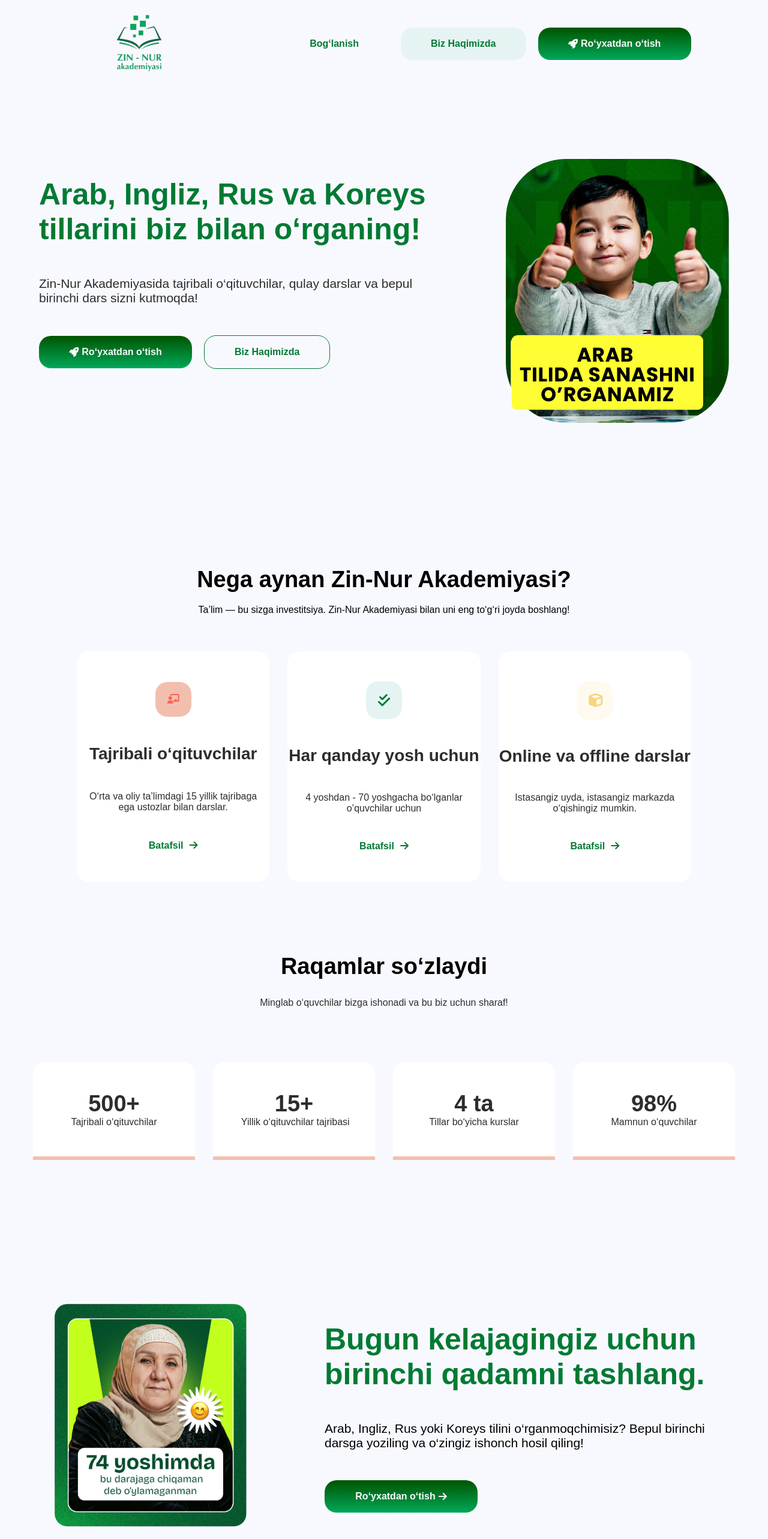
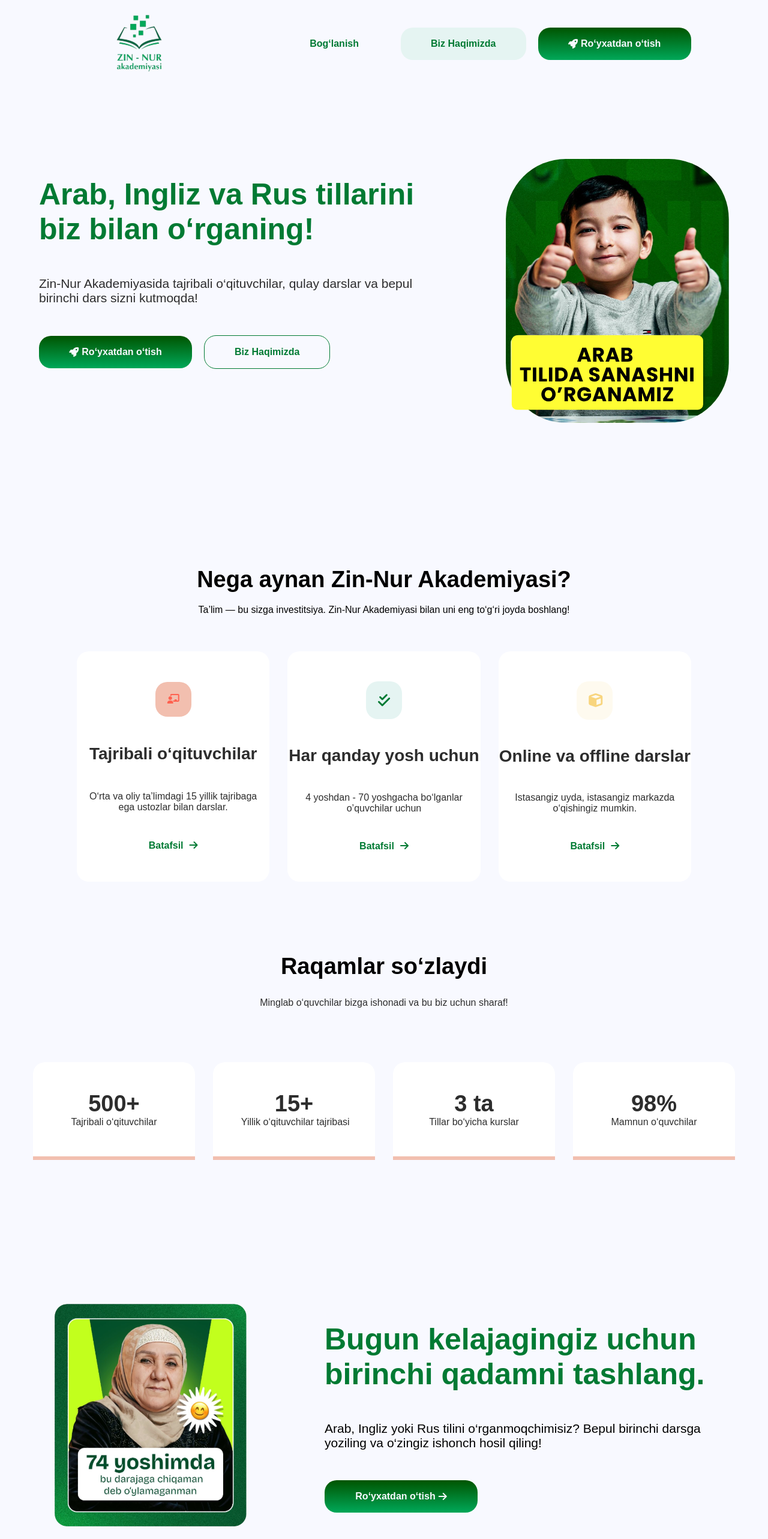
Before and after one commit to Mirazamn/Zin-NurAcademy, a React (Vite) app: page / in a window 1280 px wide. Shown: the top 2566 px of the page at 60% size. Built offline with nearby package versions, Linux system fonts and the light colour scheme.

Commit message:
Academy info corrected

```diff
--- a/src/asstes/plan.jsx
+++ b/src/asstes/plan.jsx
@@ -17,6 +17,7 @@ import GetLandingImg from './images/get-landing.svg' // Get Landing
 import Visuals from './images/Visuals.svg' // Hero
 import StarIcon from './images/Star-Icon.svg'
 import EmptyStar from './images/star-empty.svg'
+import Call from './ui-icons/call.svg'
 
 
 
@@ -24,4 +25,4 @@ import EmptyStar from './images/star-empty.svg'
 
 
 
-export {CallToAction, PhoneCall, EnvelopeSimple, twitter, behance, dribbble, instagram, UserImg, SarahK, MichaelL, LaurenM, Youtube, Instagram, Github, Linkedin, GetLandingImg, Visuals, StarIcon, EmptyStar};
+export {CallToAction, PhoneCall, EnvelopeSimple, twitter, behance, dribbble, instagram, UserImg, SarahK, MichaelL, LaurenM, Youtube, Instagram, Github, Linkedin, GetLandingImg, Visuals, StarIcon, EmptyStar, Call};
--- a/src/components/Call-To-Action/app.jsx
+++ b/src/components/Call-To-Action/app.jsx
@@ -21,7 +21,7 @@ function CTA() {
             <div data-aos="fade-left" className="hero-txt">
               <h1 className="display-l" id='second-hero'>Bugun kelajagingiz uchun birinchi qadamni tashlang.</h1>
               <p className="body-l">
-               Arab, Ingliz, Rus yoki Koreys tilini o‘rganmoqchimisiz? Bepul birinchi darsga yoziling va o‘zingiz ishonch hosil qiling!
+               Arab, Ingliz yoki Rus tilini o‘rganmoqchimisiz? Bepul birinchi darsga yoziling va o‘zingiz ishonch hosil qiling!
               </p>
               <div className="buttons">
                 <a
--- a/src/components/Contacts/app.jsx
+++ b/src/components/Contacts/app.jsx
@@ -2,7 +2,7 @@ import './style.css'
 import '../../components/variable.css'
 import '../../index.css'
 
-import {PhoneCall, EnvelopeSimple, twitter, behance, dribbble, instagram, UserImg} from '../../asstes/plan'
+import {PhoneCall, EnvelopeSimple, twitter, behance, dribbble, instagram, UserImg, Call} from '../../asstes/plan'
 
 import { useState } from 'react'
 
@@ -93,7 +93,7 @@ function Contacts() {
 
                 <div data-aos="fade-up" data-aos-delay="100" className="field flex">
                   <label htmlFor="email">
-                    <img src={EnvelopeSimple} alt="" />
+                    <img src={Call} alt="" />
                   </label>
                   <input type="number" className="body-m" id="email" placeholder="Telefon Raqam" onChange={(e) => setPhone(e.target.value)} required />
                 </div>
--- a/src/components/Contacts/style.css
+++ b/src/components/Contacts/style.css
@@ -29,6 +29,7 @@
 .contact-details h2 {
     color: var(--Mine-Shaft);
     gap: 5px;
+    align-items: center;
 }
 
 
--- a/src/components/Feedbacks/app.jsx
+++ b/src/components/Feedbacks/app.jsx
@@ -74,7 +74,7 @@ function Feedbacks() {
 
                 <main>
                   <p className="body-m">
-                    Koreys tilida boshlang‘ich bilimlarim bor edi, lekin bu yerda o‘qib darajam oshdi. Hozir TOPIK 2 tayyorlanyapman.
+                  Zin-Nur Akademiyasi — til o‘rganish uchun zo'r joy! O‘qituvchilari tajribali, darslar tushunarli va samarali o‘tadi.
                   </p>
 
                   <div className="rating">
--- a/src/components/Hero/app.jsx
+++ b/src/components/Hero/app.jsx
@@ -15,7 +15,7 @@ function Hero(){
           <div className="container flex">
             <div className="hero-txt">
               <h1 data-aos="fade-up" className='display-l'>
-                Arab, Ingliz, Rus va Koreys tillarini biz bilan o‘rganing!
+                Arab, Ingliz va Rus tillarini biz bilan o‘rganing!
               </h1>
               <p data-aos="fade-up" data-aos-delay="100" className="body-l hero-p">
                 Zin-Nur Akademiyasida tajribali o‘qituvchilar,
--- a/src/components/Metrics/app.jsx
+++ b/src/components/Metrics/app.jsx
@@ -25,7 +25,7 @@ function Metrics() {
               </div>
 
               <div data-aos="fade-up" data-aos-delay="200" className="metric">
-                <span className="display-m">4 ta</span>
+                <span className="display-m">3 ta</span>
                 <h4 className="body-m">Tillar bo‘yicha kurslar</h4>
               </div>
 
--- a/src/components/Pricing/app.jsx
+++ b/src/components/Pricing/app.jsx
@@ -20,7 +20,7 @@ function Plans() {
             <div className="plan-cards flex">
               {/* Free Plan */}
               <div data-aos="fade-up" data-aos-delay="300" className="card">
-                <h6 className="body-l">Koreys Tili </h6>
+                <h6 className="body-l">Rus Tili </h6>
                 <h2><span className="display-l">399,000</span>/ oy</h2>
                 <h4 className="body-m">Guruh bilan o‘qish</h4>
                 <ul>
```
Also changed, not shown: src/asstes/ui-icons/EnvelopeSimple.svg, src/asstes/ui-icons/call.svg (added).
